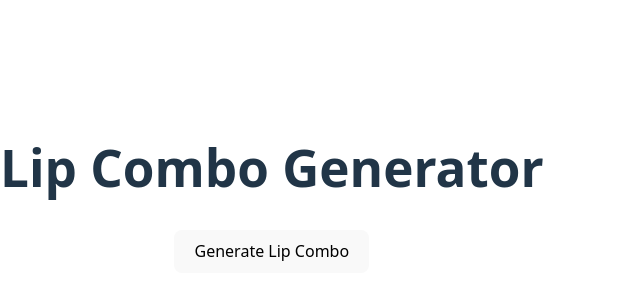
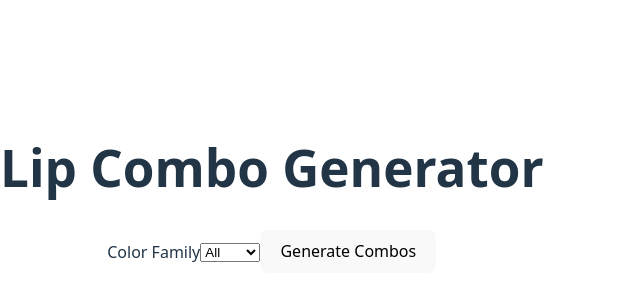
Before and after one commit to rosalia-matzumiya/react-lip-combo-generator, a React (Vite) app in the folder client/: page / in a window 1280 px wide. Shown: the part 218-518 px from the top of the page, without its empty margins (0-640 px from the left). Built offline with nearby package versions, Linux system fonts and the light colour scheme.

Commit message:
Feature: added a dropdown for the user to select the color family they want

```diff
--- a/client/src/api/combos.js
+++ b/client/src/api/combos.js
@@ -1,7 +1,11 @@
-export async function fetchRandomCombos(count = 3) {
-  const response = await fetch(`http://localhost:4000/combos/random?count=${count}`);
+export async function fetchRandomCombos(colorFamily = "", count = 3) {
+  let url = `http://localhost:4000/combos/random?count=${count}`;
 
-  const data = await response.json();
+  if (colorFamily) {
+    url += `&colorFamily=${colorFamily}`;
+  }
+  const response = await fetch(url);
+  const data = response.json();
 
   return data;
 
--- a/client/src/components/ComboGenerator.jsx
+++ b/client/src/components/ComboGenerator.jsx
@@ -4,20 +4,34 @@ import { fetchRandomCombos } from "../api/combos"
 function ComboGenerator() {
   const [combos, setCombos] = useState([]);
   const [loading, setLoading] = useState(false);
+  const [colorFamily, setColorFamily] = useState("");
+
+  function handleColorChange(event) {
+    setColorFamily(event.target.value);
+  }
 
   async function generateCombo() {
 
     setLoading(true);
     await new Promise(resolve => setTimeout(resolve, 500));
-    const data = await fetchRandomCombos();
+    const data = await fetchRandomCombos(colorFamily);
     setCombos(data.combos);
     setLoading(false);
   }
 
   return (
     <div>
+      <label>Color Family</label>
+      <select value={colorFamily} onChange={handleColorChange}>
+        <option value="">All</option>
+        <option value="nude">Nude</option>
+        <option value="brown">Brown</option>
+        <option value="red">Red</option>
+        <option value="pink">Pink</option>
+        <option value="peach">Peach</option>
+      </select>
       <button onClick={generateCombo} disabled={loading}>
-        Generate Lip Combo
+        Generate Combos
       </button>
       {loading && <p>Loading...</p>}
       {combos.length > 0 && !loading && (
```
